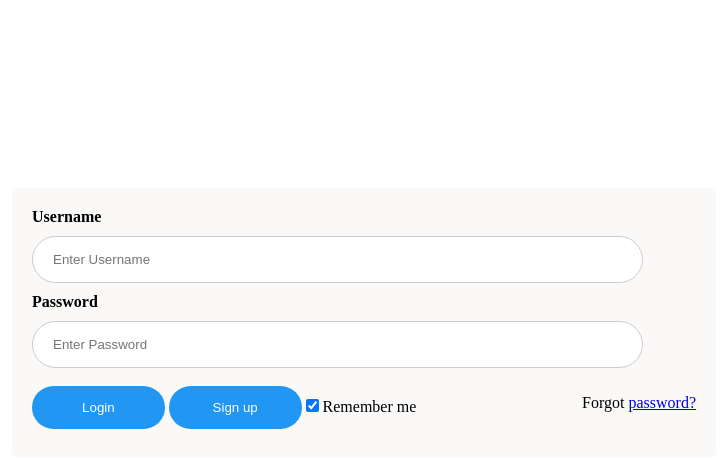
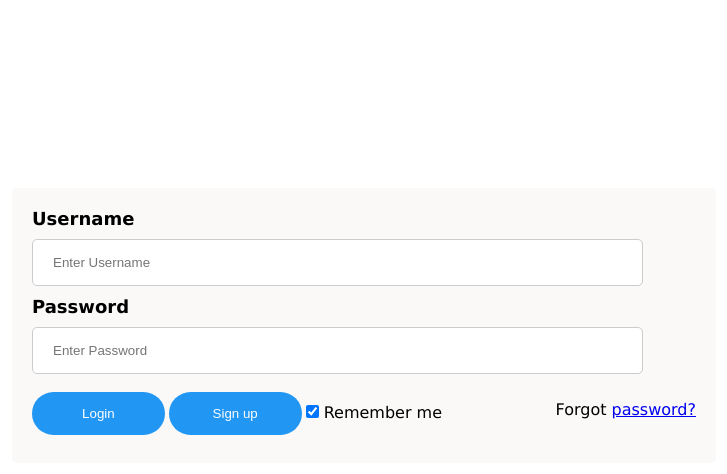
Before and after one commit to Owen-SS/Software-Engineering-Assignment, a Flask app: page /loginpage in a window 1280 px wide. Shown: the top 474 px of the page, without its empty margins (276-1003 px from the left). Run offline with Flask 2, Linux system fonts and the light colour scheme.

Commit message:
changed the fonts

```diff
--- a/static/css/loginpage.css
+++ b/static/css/loginpage.css
@@ -36,15 +36,20 @@
   margin-right: auto;
   border-radius: 5px;
 }
-
-input[type=text], input[type=password] {
+label, span{
+  font-family: 'Lucida Sans', 'Lucida Sans Regular', 'Lucida Grande', 'Lucida Sans Unicode', Geneva, Verdana, sans-serif;
+}
+#loginform .cred {
+  font-size: large;
+}
+#loginform input[type=text], #loginform input[type=password] {
   width: 92%;
   padding: 15px 20px;
   margin: 10px 0;
   display: inline-block;
   border: 1px solid #ccc;
   box-sizing: border-box;
-  border-radius:40px;
+  border-radius:5px;
   outline:none;
 }
 
--- a/templates/loginpage.html
+++ b/templates/loginpage.html
@@ -15,15 +15,15 @@
 
     <form id = "loginform" method="post">
         <div class="container">
-          <label for="uname"><b>Username</b></label>
+          <label for="uname" class="cred"><b>Username</b></label>
           <input type="text" placeholder="Enter Username" name="uname" required>
 
-          <label for="psw"><b>Password</b></label>
+          <label for="psw" class="cred"><b>Password</b></label>
           <input type="password" placeholder="Enter Password" name="psw" required>
 
           <button type="submit">Login</button>
           <button type="signup" class="signup">Sign up</button>
-          <label>
+          <label class="remember">
             <input type="checkbox" checked="unchecked" name="remember"> Remember me
           </label>
           <span class="psw">Forgot <a href="#">password?</a></span>
```
